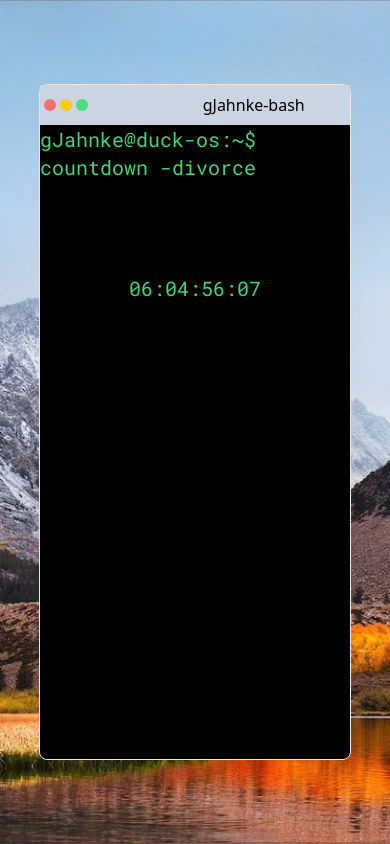
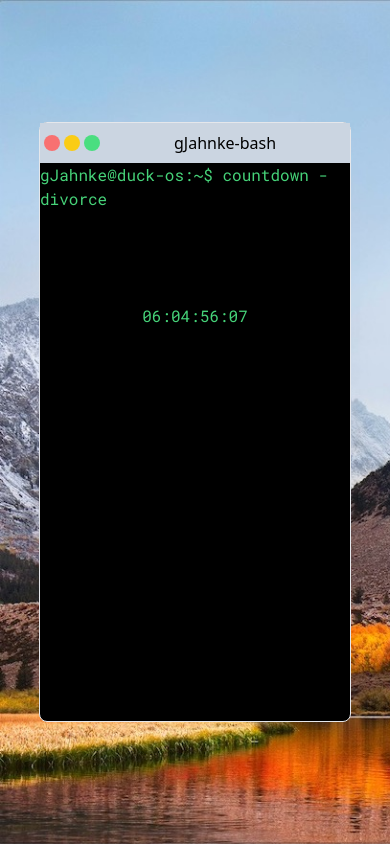
Before and after one commit to gJahnke23/personal-site, a Next.js app: page / in a window 390 px wide. Built offline with nearby package versions, Linux system fonts and the light colour scheme.

Commit message:
stuff for mobile - text size, title bar margin auto

```diff
--- a/pages/index.jsx
+++ b/pages/index.jsx
@@ -14,15 +14,15 @@ export default function Home() {
         />
       </Head>
       <div className="flex items-center justify-center bg-[url('../components/macos-high-sierra-default-wallpaper-fall-mountain-scene-1.jpg')] bg-cover bg-no-repeat w-full h-screen">
-        <div className="h-[80%] w-[80%] bg-black border rounded-lg">
+        <div className="h-[80%] max-h-[600px] w-[80%] bg-black border rounded-lg">
           <div className="flex  items-center h-10 bg-slate-300  ">
-            <BsFillCircleFill className="text-red-400 pl-1" />
-            <BsFillCircleFill className="text-yellow-400 pl-1" />
-            <BsFillCircleFill className="text-green-400 pl-1" />
-            <span className="pl-[37%]">gJahnke-bash</span>
+            <BsFillCircleFill className="text-red-400 h-5 w-5 pl-1" />
+            <BsFillCircleFill className="text-yellow-400 h-5 w-5 pl-1" />
+            <BsFillCircleFill className="text-green-400 h-5 w-5 pl-1" />
+            <div className="mx-auto">gJahnke-bash</div>
           </div>
-          <div className=" text-xl font-roboto-mono text-green-400/95 ">gJahnke@duck-os:~$ countdown -divorce </div>
-          <div className=" text-xl font-roboto-mono text-green-400/95 flex justify-center pt-[30%]">
+          <div className=" sm:text-xl font-roboto-mono text-green-400/95 ">gJahnke@duck-os:~$ countdown -divorce </div>
+          <div className=" sm:text-xl font-roboto-mono text-green-400/95 flex justify-center pt-[30%]">
             <Timer />
           </div>
         </div>
```
